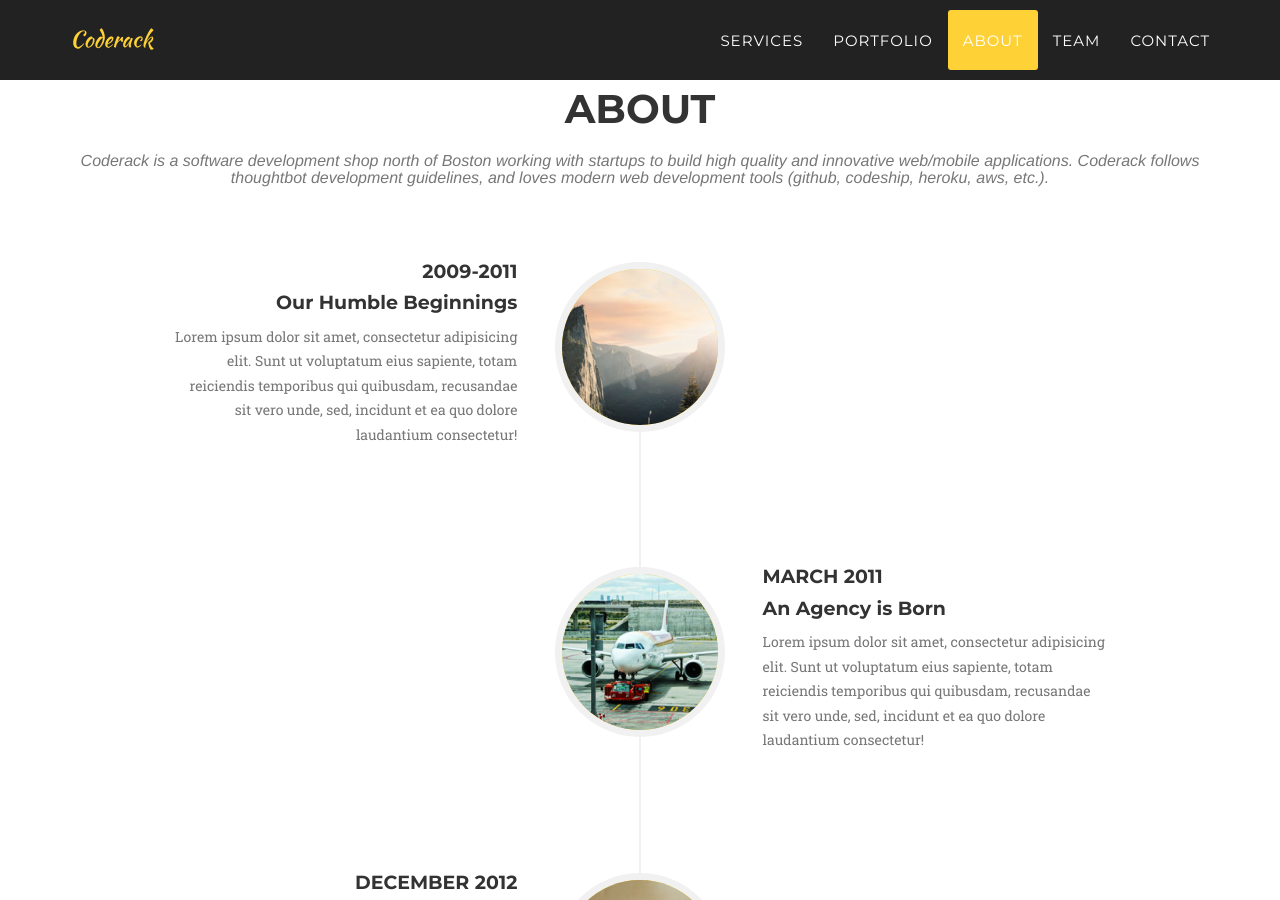
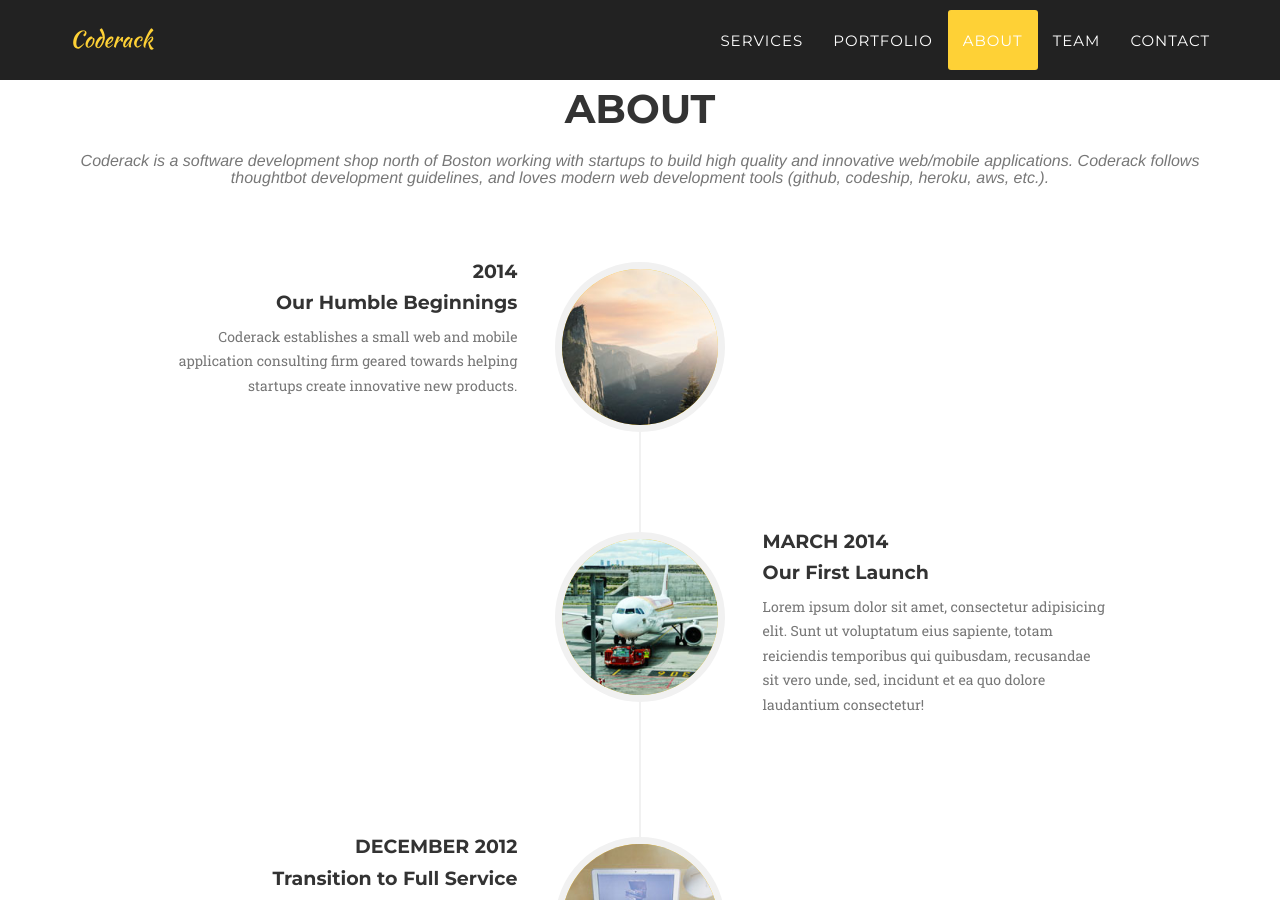
Before and after one commit to coderack/coderack.github.io, a Jekyll site: the page built from index.html, in a window 1280 px wide and 900 px high, scrolled down 2769 px. Built offline with Jekyll 4.4.1, drawn with Linux system fonts in a browser that asks for light colours; some web fonts are replaced.

Commit message:
Updating beginnings

```diff
--- a/_includes/about.html
+++ b/_includes/about.html
@@ -16,11 +16,11 @@
                             </div>
                             <div class="timeline-panel">
                                 <div class="timeline-heading">
-                                    <h4>2009-2011</h4>
+                                    <h4>2014</h4>
                                     <h4 class="subheading">Our Humble Beginnings</h4>
                                 </div>
                                 <div class="timeline-body">
-                                    <p class="text-muted">Lorem ipsum dolor sit amet, consectetur adipisicing elit. Sunt ut voluptatum eius sapiente, totam reiciendis temporibus qui quibusdam, recusandae sit vero unde, sed, incidunt et ea quo dolore laudantium consectetur!</p>
+                                    <p class="text-muted">Coderack establishes a small web and mobile application consulting firm geared towards helping startups create innovative new products.</p>
                                 </div>
                             </div>
                         </li>
@@ -30,8 +30,8 @@
                             </div>
                             <div class="timeline-panel">
                                 <div class="timeline-heading">
-                                    <h4>March 2011</h4>
-                                    <h4 class="subheading">An Agency is Born</h4>
+                                    <h4>March 2014</h4>
+                                    <h4 class="subheading">Our First Launch</h4>
                                 </div>
                                 <div class="timeline-body">
                                     <p class="text-muted">Lorem ipsum dolor sit amet, consectetur adipisicing elit. Sunt ut voluptatum eius sapiente, totam reiciendis temporibus qui quibusdam, recusandae sit vero unde, sed, incidunt et ea quo dolore laudantium consectetur!</p>
```
